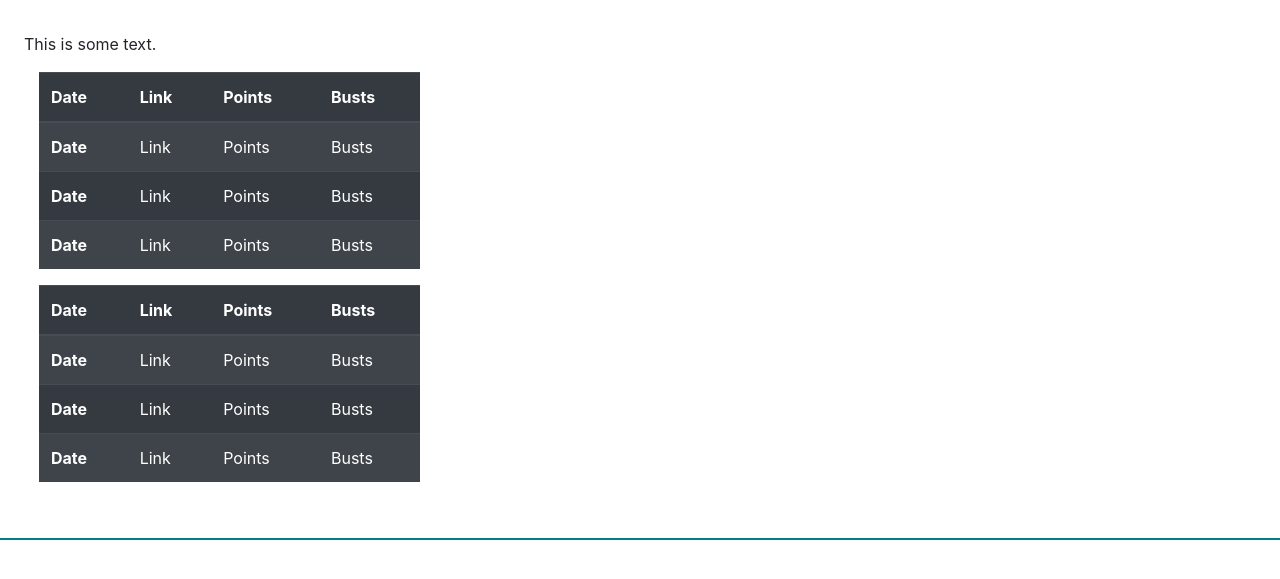
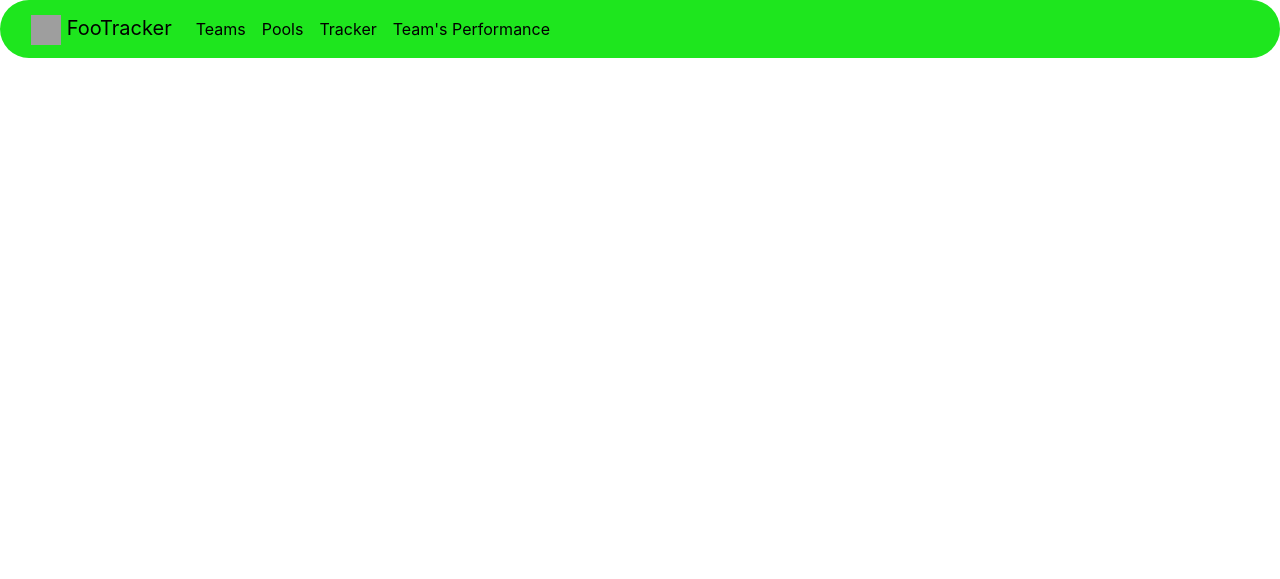
Before and after one commit to paulobueno/point-tracker, a Django app: template tracker/templates/team.html in a window 1280 px wide. Shown: the top 579 px of the page. Run offline with Django 4.2, Linux system fonts and the light colour scheme; the template is opened without the code that fills it, so the values that code supplies are empty; some libraries are stand-ins or nearby versions; grey boxes are pictures that could not be loaded.

Commit message:
added features to index.html

```diff
--- a/point_tracker/urls.py
+++ b/point_tracker/urls.py
@@ -2,6 +2,6 @@ from django.contrib import admin
 from django.urls import include, path
 
 urlpatterns = [
-    path('', include('tracker.urls')),
+    path('footracker/', include('tracker.urls')),
     path('admin/', admin.site.urls),
 ]
--- a/tracker/models.py
+++ b/tracker/models.py
@@ -39,7 +39,8 @@ blocks = [
     ('18', '18'),
     ('19', '19'),
     ('20', '20'),
-    ('21', '21')
+    ('21', '21'),
+    ('22', '22')
 ]
 
 
--- /dev/null
+++ b/tracker/templates/main.html
@@ -0,0 +1,97 @@
+<!doctype html>
+<html lang="en">
+<head>
+    <meta charset="utf-8">
+    <title>FooTracker</title>
+    <link href="../static/css/bootstrap.min.css" rel="stylesheet">
+    <link rel="icon"
+          href="https://uploads-ssl.webflow.com/639bcb5db0b7734d255d6db9/639bee7d19d6f2ae30b3440d_2194593.png">
+
+
+    <style>
+      .bd-placeholder-img {
+        font-size: 1.125rem;
+        text-anchor: middle;
+        -webkit-user-select: none;
+        -moz-user-select: none;
+        user-select: none;
+      }
+
+      @media (min-width: 768px) {
+        .bd-placeholder-img-lg {
+          font-size: 3.5rem;
+        }
+      }
+
+      .bi {
+        vertical-align: -.125em;
+        fill: currentColor;
+      }
+
+      .nav-scroller {
+        position: relative;
+        z-index: 2;
+        height: 2.75rem;
+        overflow-y: hidden;
+      }
+
+      .nav-scroller .nav {
+        display: flex;
+        flex-wrap: nowrap;
+        padding-bottom: 1rem;
+        margin-top: -1px;
+        overflow-x: auto;
+        text-align: center;
+        white-space: nowrap;
+        -webkit-overflow-scrolling: touch;
+      }
+
+    .navbar-foo {background:rgba(30,230,30,1);}
+    .navbar-foo .navbar-brand {color: black;}
+    .navbar-foo .navbar-nav .nav-link {color: rgba(0,0,0,1);}
+
+    </style>
+
+
+    <!-- Custom styles for this template -->
+    <link href="navbar-top-fixed.css" rel="stylesheet">
+</head>
+<body>
+
+<nav class="navbar navbar-expand-md navbar-foo fixed-top rounded-pill">
+    <div class="container-fluid">
+        <a class="navbar-brand" href="#">
+            <img src="https://uploads-ssl.webflow.com/639bcb5db0b7734d255d6db9/639bee7d19d6f2ae30b3440d_2194593.png"
+                 width="30" height="30" alt="">
+            FooTracker
+        </a>
+        <button class="navbar-toggler" type="button" data-bs-toggle="collapse" data-bs-target="#navbarCollapse"
+                aria-controls="navbarCollapse" aria-expanded="false" aria-label="Toggle navigation">
+            <span class="navbar-toggler-icon"></span>
+        </button>
+        <div class="collapse navbar-collapse" id="navbarCollapse">
+            <ul class="navbar-nav me-auto mb-2 mb-md-0">
+                <li class="nav-item">
+                    <a class="nav-link" href="#">Teams</a>
+                </li>
+                <li class="nav-item">
+                    <a class="nav-link" href="#">Pools</a>
+                </li>
+                <li class="nav-item">
+                    <a class="nav-link" href="#">Tracker</a>
+                </li>
+                <li class="nav-item">
+                    <a class="nav-link" href="#">Team's Performance</a>
+                </li>
+            </ul>
+        </div>
+    </div>
+</nav>
+<br><br><br>
+
+{% block content %}
+{% endblock %}
+
+<script src="../static/js/bootstrap.bundle.min.js"></script>
+</body>
+</html>
--- a/tracker/templates/team.html
+++ b/tracker/templates/team.html
@@ -1,81 +1,3 @@
-<!DOCTYPE html>
-<html lang="en">
-<head>
-    <meta charset="UTF-8">
-    <title>{{team.name}}</title>
-    {% load static %}
-    <meta charset="utf-8">
-    <meta name="viewport" content="width=device-width, initial-scale=1">
-    <link rel="stylesheet" href="{% static 'css/bootstrap.min.css' %}">
-    <script src="{% static 'js/bootstrap.min.js' %}"></script>
-</head>
-<body>
-<div class="container-sm p-4">
-    <h1>{{team.name}}</h1>
-    <p>This is some text.</p>
-    <div class="col-4">
-        <table class="table table-dark table-striped">
-            <thead>
-            <tr>
-                <th scope="col"> Date</th>
-                <th scope="col"> Link</th>
-                <th scope="col"> Points</th>
-                <th scope="col"> Busts</th>
-            </tr>
-            </thead>
-            <tbody>
-            <tr>
-                <th scope="row"> Date</th>
-                <td> Link</td>
-                <td> Points</td>
-                <td> Busts</td>
-            </tr>
-            <tr>
-                <th scope="row"> Date</th>
-                <td> Link</td>
-                <td> Points</td>
-                <td> Busts</td>
-            </tr>
-            <tr>
-                <th scope="row"> Date</th>
-                <td> Link</td>
-                <td> Points</td>
-                <td> Busts</td>
-            </tr>
-            </tbody>
-        </table>
-        <table class="table table-dark table-striped">
-            <thead>
-            <tr>
-                <th scope="col"> Date</th>
-                <th scope="col"> Link</th>
-                <th scope="col"> Points</th>
-                <th scope="col"> Busts</th>
-            </tr>
-            </thead>
-            <tbody>
-            <tr>
-                <th scope="row"> Date</th>
-                <td> Link</td>
-                <td> Points</td>
-                <td> Busts</td>
-            </tr>
-            <tr>
-                <th scope="row"> Date</th>
-                <td> Link</td>
-                <td> Points</td>
-                <td> Busts</td>
-            </tr>
-            <tr>
-                <th scope="row"> Date</th>
-                <td> Link</td>
-                <td> Points</td>
-                <td> Busts</td>
-            </tr>
-            </tbody>
-        </table>
-    </div>
-</div>
-<hr class="border" style="border-color: teal !important;">
-</body>
-</html>
+{% extends 'main.html' %}
+{% block content %}
+{% endblock %}
--- a/tracker/urls.py
+++ b/tracker/urls.py
@@ -3,9 +3,9 @@ from django.urls import path
 from . import views
 
 urlpatterns = [
-    path('', views.index, name='index'),
-    path('teams', views.teams, name='teams'),
-    path('team/<int:team_id>', views.team_page, name='team'),
-    path('team/<int:team_id>/jumps', views.team_jumps, name='team'),
-    path('team/<int:team_id>/jump/<int:jump_id>', views.team_jump, name='team')
+    path('track', views.track),
+    path('teams', views.teams),
+    path('team/<int:team_id>', views.team_page),
+    path('team/<int:team_id>/jumps', views.team_jumps),
+    path('team/<int:team_id>/jump/<int:jump_id>', views.team_jump)
 ]
```
Also changed, not shown: tracker/forms.py (added, +11 -0 lines), tracker/templates/track.html (renamed from tracker/templates/index.html, +63 -127 lines), tracker/views.py (+10 -1 lines).
